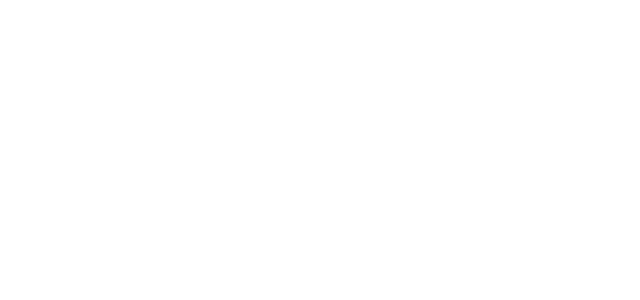
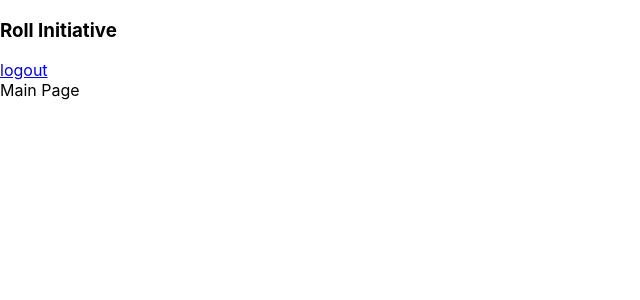
Before and after one commit to hammyhammer/roll-initiative, a React (Create React App) app in the folder client/: page /home in a window 1280 px wide. Before the commit this address had no page. Shown: the top 300 px of the page, without its empty margins (0-640 px from the left). Built offline with nearby package versions, Linux system fonts and the light colour scheme.

Commit message:
starting on the register page

```diff
--- a/client/src/App.js
+++ b/client/src/App.js
@@ -20,8 +20,9 @@
     <div className="App">
       <Routes>
         <Route path="/" element={<Login setCurrentUser={setCurrentUser} />} />
+        <Route path="/register" element={"register page"} />
+        <Route path='/home' element={<Home currentUser={currentUser} />} />
         <Route path="/combat/*" element={<CharacterContainer currentUser={currentUser} />} />
-        {/* <Route path='/board' element={<Home currentUser={currentUser} />} /> */}
       </Routes>
     </div>
   );
--- a/client/src/screens/Home/Home.jsx
+++ b/client/src/screens/Home/Home.jsx
@@ -3,12 +3,12 @@
 
 export default function Home(props) {
   console.log(props.currentUser)
-  console.log(props.characters.name)
+  console.log(props.characters)
   return (
     <div>
       <Layout>
         <header>Main Page</header>
-        <div>
+        {/* <div>
           {props.characters.map(character => {
             <div key={character.id}>
               {
@@ -18,7 +18,7 @@
               }
             </div>
           })}
-        </div>
+        </div> */}
       </Layout >
     </div >
   )
```
